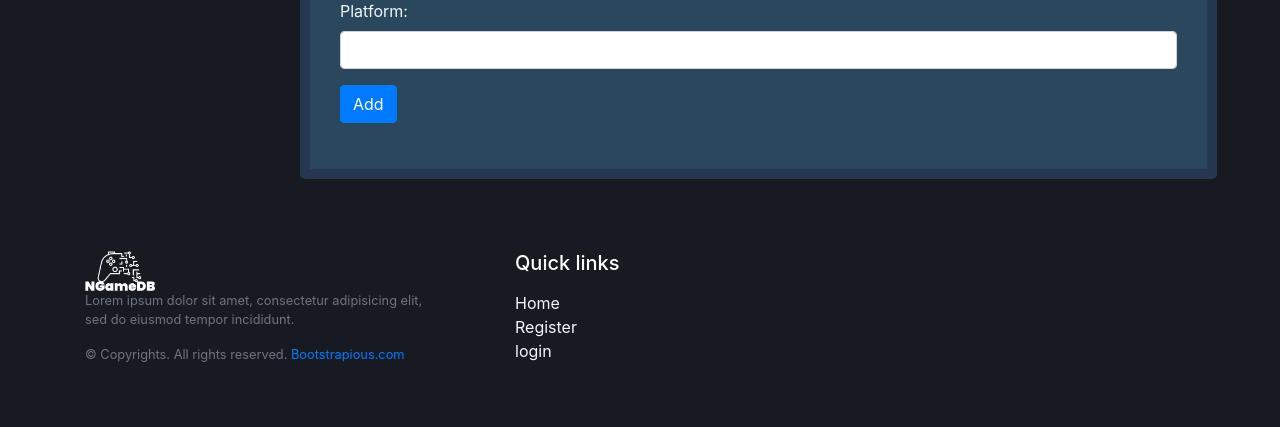
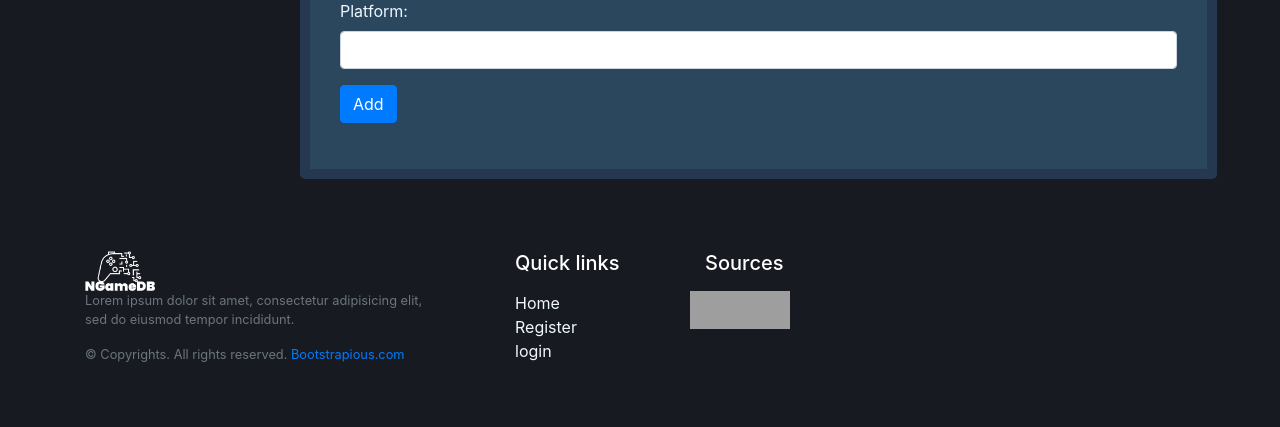
Before and after one commit to GTtron816/ngamedb, a Django app: page /addgame/ in a window 1280 px wide. Shown: the part 1335-1762 px from the top of the page. Run offline with Django 4.2, Linux system fonts and the light colour scheme; some libraries are stand-ins or nearby versions; grey boxes are pictures that could not be loaded.

Commit message:
Contributors footer sect

```diff
--- a/newgames/templates/base.html
+++ b/newgames/templates/base.html
@@ -237,6 +237,13 @@ footer{
                     {%endif%}
                 </ul>
             </div>
+            <div class="col-lg-2 col-md-6">
+              <h5 class="text-white mb-3">Sources</h5>
+              <div class="row text-muted">
+                <img src="/media/gitl.png" width="50px">
+                <img src="/media/gitl.png" width="50px">
+              </div>
+            </div>
 
         </div>
     </div>
```
